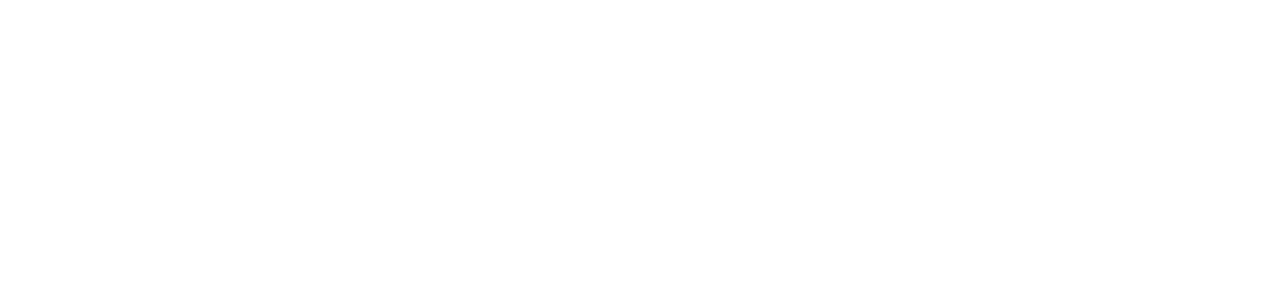
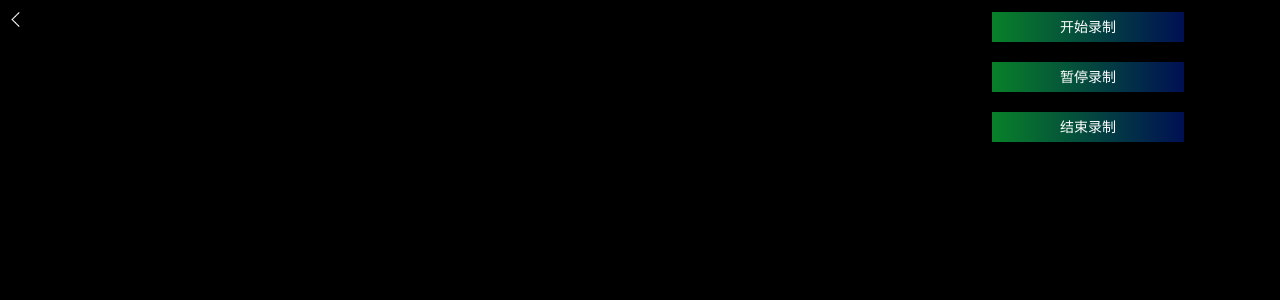
Before and after one commit to Leadgq/electron_video, a Vue app: page /screen in a window 1280 px wide. Before the commit this address had no page. Shown: the top 300 px of the page. Built offline with nearby package versions, Linux system fonts and the light colour scheme.

Commit message:
todo 视频录制

```diff
--- a/src/preload/index.ts
+++ b/src/preload/index.ts
@@ -20,7 +20,6 @@
         const buffer = fs.readFileSync(file)
         const fleSuffix = getFileSuffix(file)
         const blob = bufferToBlob(buffer, fleSuffix)
-        console.log(blob)
         const blobUrl = URL.createObjectURL(blob)
         fileList.push({
           name: getFileName(file),
--- a/src/renderer/src/router/index.ts
+++ b/src/renderer/src/router/index.ts
@@ -12,6 +12,11 @@
       path: '/video',
       name: 'video',
       component: () => import('../views/video/video.vue')
+    },
+    {
+      path: '/screen',
+      name: 'screen',
+      component: () => import('../views/screen/screen.vue')
     }
   ]
 })
--- /dev/null
+++ b/src/renderer/src/views/screen/screen.vue
@@ -0,0 +1,109 @@
+<template>
+  <div class="w-full h-full bg-black flex">
+    <div class="w-[70%] h-full">
+      <div class="tools w-full h-[40px] py-3 pl-2 cursor-pointer">
+        <img :src="leftImage" alt="" @click="back" />
+      </div>
+      <video class="h-[80%] w-full"></video>
+    </div>
+    <div class="flex-1 flex items-center py-3 flex-col">
+      <div
+        v-for="item in list"
+        :key="item.key"
+        class="text-white h-[30px] flex items-center common-color mb-5 text-sm cursor-pointer w-[50%] justify-center"
+        @click="activeAction(item)"
+      >
+        {{ item.name }}
+      </div>
+    </div>
+  </div>
+</template>
+
+<script setup lang="ts">
+import router from '@renderer/router'
+import { ref, Ref } from 'vue'
+import leftImage from '../../assets/image/left.png'
+
+type btnActionType = {
+  name: string
+  key: string
+}
+const list: Ref<btnActionType[]> = ref([
+  {
+    name: '开始录制',
+    key: 'start'
+  },
+  {
+    name: '暂停录制',
+    key: 'pause'
+  },
+  {
+    name: '结束录制',
+    key: 'end'
+  }
+])
+const back = () => router.back()
+
+const isStart = ref(false)
+const mediaRecorder = ref()
+
+const activeAction = (item: btnActionType) => {
+  const map = {
+    start: () => {
+      isStart.value = true
+      // 开始录制
+      startRecord()
+    },
+    pause: () => {
+      if (!IsStartRecord()) return
+    },
+    end: () => {
+      if (!IsStartRecord()) return
+    }
+  }
+  for (const key in map) {
+    if (key === item.key) map[key]()
+  }
+}
+// 是否开始
+const IsStartRecord = () => isStart.value
+const startRecord = async () => {
+  const options = {
+    audio: false,
+    video: true
+  }
+  const config = { mimeType: 'video/webm; codecs=vp8' }
+  try {
+    const stream = await navigator.mediaDevices.getUserMedia(options)
+    const video = document.querySelector('video')!
+    video.srcObject = stream
+    video.onloadedmetadata = () => video.play()
+    mediaRecorder.value = new MediaRecorder(stream, config)
+    mediaRecorder.value.ondataavailable = handleDataAvailable
+    mediaRecorder.value.start()
+  } catch (error) {
+    console.log(error)
+  }
+}
+
+const handleDataAvailable = (event: unknown) => {
+  console.log(event)
+}
+</script>
+
+<style lang="scss" scoped>
+.tools {
+  img {
+    width: 15px;
+    height: 15px;
+  }
+}
+.common-color {
+  background: linear-gradient(
+    90deg,
+    rgba(10, 161, 51, 0.8) 0%,
+    rgba(0, 20, 104, 0.8) 100%,
+    rgba(0, 20, 104, 0.8) 100%
+  );
+}
+</style>
--- a/src/renderer/src/views/tools.vue
+++ b/src/renderer/src/views/tools.vue
@@ -35,10 +35,19 @@
     key: '2',
     name: '图片压缩',
     path: '/image'
+  },
+  {
+    key: '3',
+    name: '屏幕录制',
+    path: '/screen'
   }
 ])
 const jumpToPage = (item: listType) => {
-  window.api.changeWindowSize(1200, 600)
+  if (item.path === 'video') {
+    window.api.changeWindowSize(1200, 600)
+  } else if (item.path === 'screen') {
+    window.api.changeWindowSize(800, 600)
+  }
   router.push(item.path)
 }
 </script>
```
